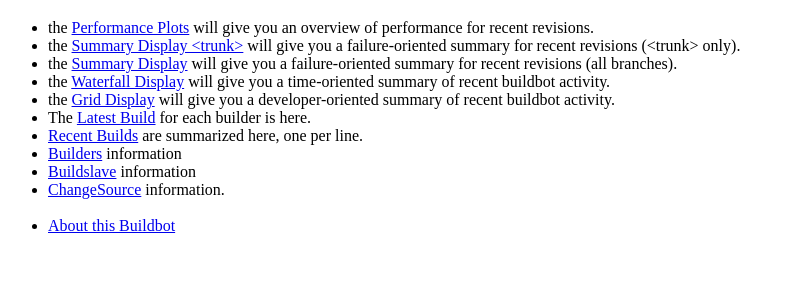
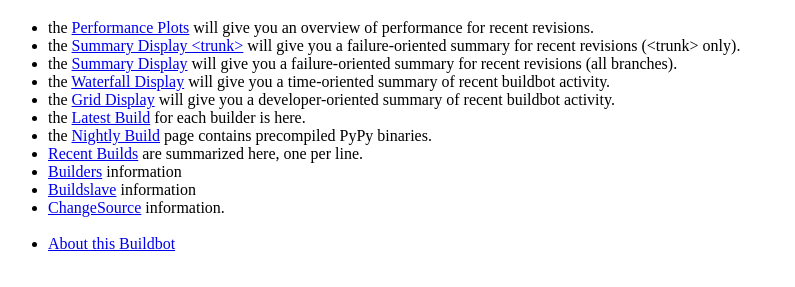
Before and after one commit to mozillazg/pypy-buildbot, a plain HTML site: page bot2/codespeak-html/index.html in a window 1280 px wide. Shown: the part 61-348 px from the top of the page, without its empty margins (0-795 px from the left). Drawn offline with Linux system fonts and the light colour scheme.

Commit message:
add a link to the nightly build page

```diff
--- a/bot2/codespeak-html/index.html
+++ b/bot2/codespeak-html/index.html
@@ -22,8 +22,11 @@
   <li>the <a href="grid">Grid Display</a> will give you a
   developer-oriented summary of recent buildbot activity.</li>
 
-  <li>The <a href="one_box_per_builder">Latest Build</a> for each builder is
+  <li>the <a href="one_box_per_builder">Latest Build</a> for each builder is
   here.</li>
+
+  <li>the <a href="nightly/">Nightly Build</a> page contains precompiled PyPy
+  binaries. </li>
 
   <li><a href="one_line_per_build">Recent Builds</a> are summarized here, one
   per line.</li>
```
